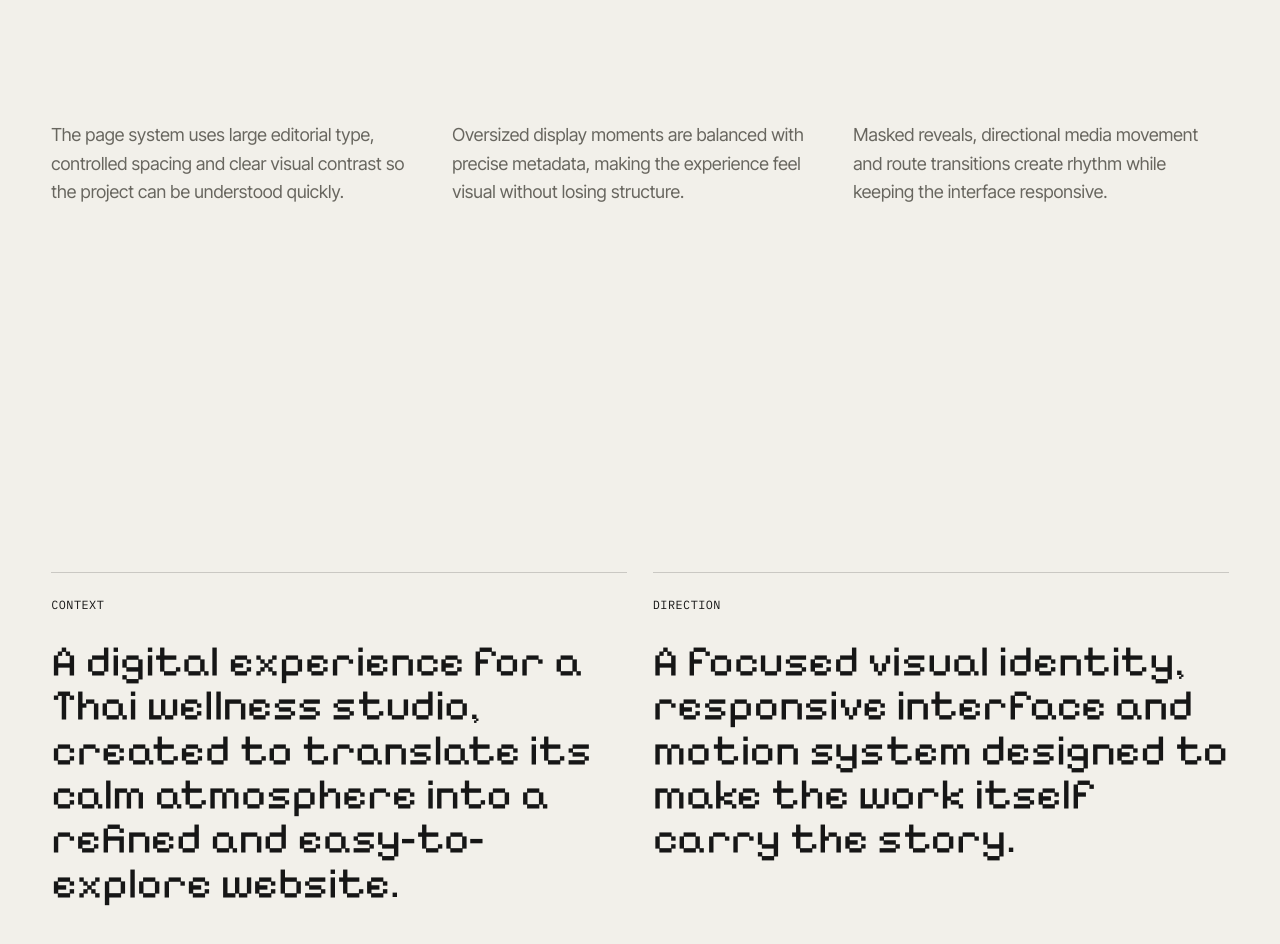
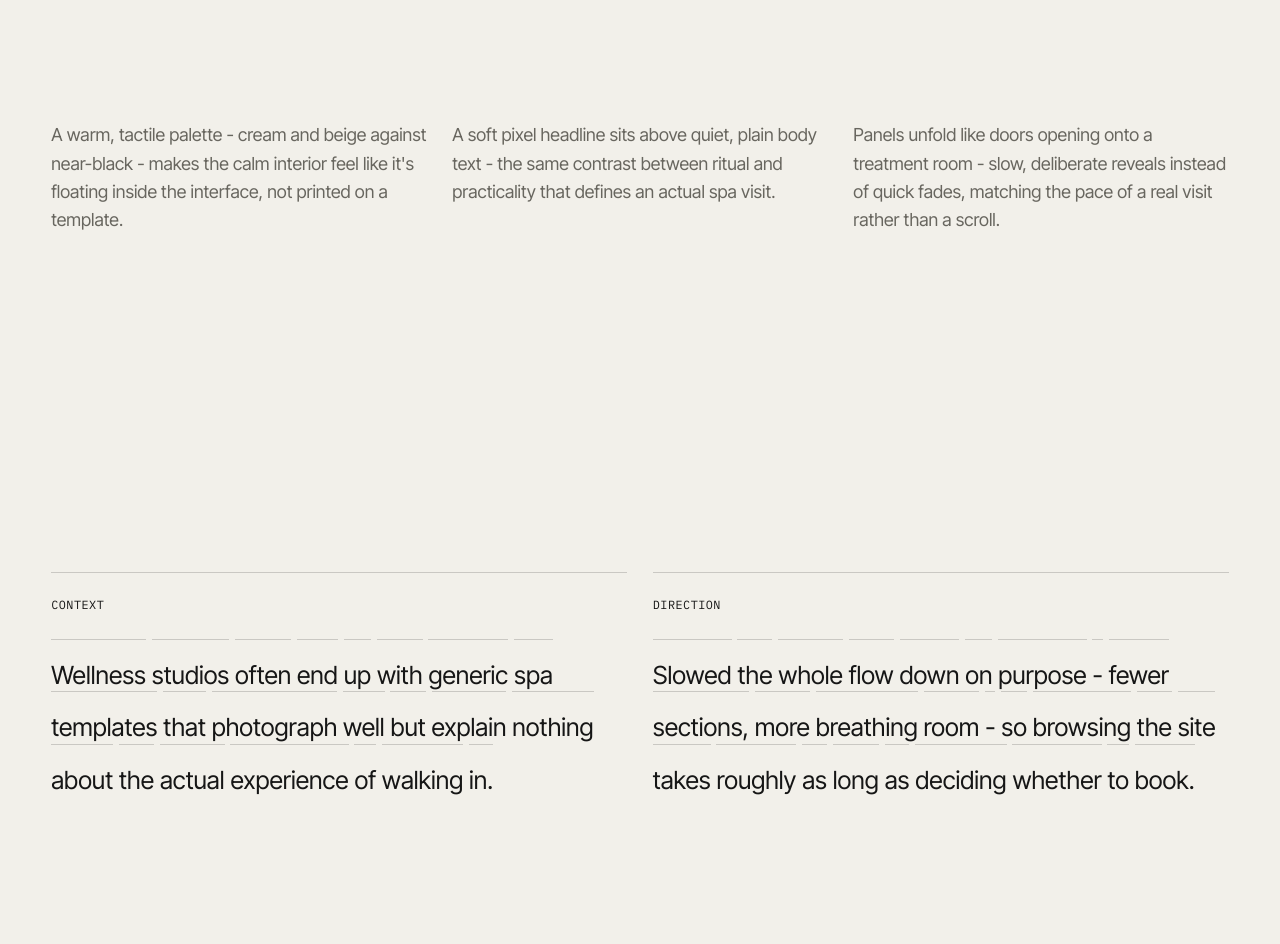
Before and after one commit to same3e/pavel-portfolio, a Next.js app: page /work/thai-nari in a window 1280 px wide. Shown: the part 1846-2790 px from the top of the page. Built offline with nearby package versions, Linux system fonts and the light colour scheme.

Commit message:
fix lyaout in projects pages  and some fixess

```diff
--- a/src/app/globals.css
+++ b/src/app/globals.css
@@ -167,8 +167,7 @@ p {
 .footer a,
 .case-meta a,
 .work-case-link,
-.text-cta,
-.next-project-link {
+.text-cta {
   position: relative;
   transition: color 180ms ease;
 }
@@ -177,8 +176,7 @@ p {
 .footer a:hover,
 .case-meta a:hover,
 .work-case-link:hover,
-.text-cta:hover,
-.next-project-link:hover {
+.text-cta:hover {
   color: inherit;
   opacity: 0.7;
 }
@@ -853,12 +851,13 @@ h2 {
 }
 
 .case-title {
-  grid-column: 1 / 13;
+  grid-column: 1 / 8;
   font-size: clamp(4.2rem, 10.8vw, 14rem);
 }
 
 .case-hero>p {
-  grid-column: 7 / 13;
+  grid-column: 8 / 13;
+  align-self: end;
   max-width: 680px;
   color: var(--text);
 }
@@ -945,9 +944,9 @@ h2 {
   max-width: 650px;
   margin-top: 26px;
   color: var(--text);
-  font-family: var(--font-display), sans-serif;
-  font-size: clamp(1.7rem, 3.4vw, 4.4rem);
-  line-height: 1.02;
+  font-family: var(--font-body), sans-serif;
+  font-size: clamp(1.2rem, 1.95vw, 2.25rem);
+  line-height: 1.26;
 }
 
 .case-cta {
@@ -962,27 +961,40 @@ h2 {
   grid-column: 7 / 9;
 }
 
-.next-project-link {
-  grid-column: 9 / 13;
-  padding-top: 16px;
+.next-project-teaser {
+  display: block;
+  width: 100%;
+  padding: clamp(48px, 8vw, 96px) max(var(--gutter), calc((100% - var(--max)) / 2));
   border-top: 1px solid var(--line);
-  color: var(--muted);
+  color: var(--text);
+  transition: background-color 220ms ease, color 220ms ease, padding-left 220ms ease;
 }
 
-.next-project-link .letter-swap {
+.next-project-label {
+  display: block;
+  margin-bottom: clamp(18px, 2.2vw, 32px);
+  color: var(--muted);
   font-family: var(--font-mono), monospace;
   font-size: 0.85rem;
   letter-spacing: 0.02em;
   text-transform: uppercase;
+  transition: color 220ms ease;
 }
 
-.next-project-link span {
-  display: block;
-  margin-top: 14px;
-  color: var(--text);
-  font-family: var(--font-display), sans-serif;
-  font-size: clamp(1.6rem, 2.8vw, 3.2rem);
-  line-height: 1;
+.next-project-teaser h2 {
+  width: min(var(--max), 100%);
+  margin: 0;
+}
+
+@media (hover: hover) and (pointer: fine) {
+  .next-project-teaser:hover {
+    padding-left: calc(max(var(--gutter), calc((100% - var(--max)) / 2)) + 18px);
+    background: color-mix(in srgb, var(--accent) 8%, transparent);
+  }
+
+  .next-project-teaser:hover .next-project-label {
+    color: var(--accent);
+  }
 }
 
 .not-found {
@@ -1064,13 +1076,13 @@ h2 {
   .about-meta-list,
   .contact>div:first-child,
   .contact-list,
+  .case-title,
   .case-hero>p,
   .case-meta,
   .case-desktop,
   .case-phone,
   .case-cta h2,
   .case-cta>.case-live-link,
-  .next-project-link,
   .not-found>div {
     grid-column: 1 / 13;
   }
--- a/src/components/ProjectCase.tsx
+++ b/src/components/ProjectCase.tsx
@@ -4,6 +4,7 @@ import Image from "next/image";
 import { LetterSwapText } from "@/components/LetterSwapText";
 import { ContactLinks, Footer, Header } from "@/components/SiteChrome";
 import { useMotionShell } from "@/components/MotionShell";
+import { SplitRevealText } from "@/components/SplitRevealText";
 import { contact, Project, projects } from "@/content/portfolio";
 
 function MetaItem({ label, value }: { label: string; value: string }) {
@@ -84,34 +85,26 @@ export function ProjectCase({ project }: { project: Project }) {
         <section className="case-details section-grid">
           <article>
             <span>Visual system</span>
-            <p>
-              The page system uses large editorial type, controlled spacing and clear visual contrast so the project can be understood quickly.
-            </p>
+            <p>{project.visualSystem}</p>
           </article>
           <article>
             <span>Typography</span>
-            <p>
-              Oversized display moments are balanced with precise metadata, making the experience feel visual without losing structure.
-            </p>
+            <p>{project.typography}</p>
           </article>
           <article>
             <span>Motion</span>
-            <p>
-              Masked reveals, directional media movement and route transitions create rhythm while keeping the interface responsive.
-            </p>
+            <p>{project.motion}</p>
           </article>
         </section>
 
         <section className="case-solution section-grid">
           <div>
             <span>Context</span>
-            <p>{project.overview}</p>
+            <SplitRevealText as="p" ariaLabel={project.context} text={project.context} mode="scroll" />
           </div>
           <div>
             <span>Direction</span>
-            <p>
-              A focused visual identity, responsive interface and motion system designed to make the work itself carry the story.
-            </p>
+            <SplitRevealText as="p" ariaLabel={project.direction} text={project.direction} mode="scroll" />
           </div>
         </section>
 
@@ -120,11 +113,12 @@ export function ProjectCase({ project }: { project: Project }) {
           <a className="text-cta case-live-link" href={project.liveUrl} target="_blank" rel="noopener noreferrer">
             <LetterSwapText label="Visit live project" />
           </a>
-          <a className="next-project-link" href={nextProject.route} onClick={openNext}>
-            <LetterSwapText label="Next project" /><br />
-            <span>{nextProject.title}</span>
-          </a>
         </section>
+
+        <a className="next-project-teaser" href={nextProject.route} onClick={openNext}>
+          <span className="next-project-label">Next project</span>
+          <h2>{nextProject.title}</h2>
+        </a>
 
         <section className="contact section-grid">
           <div>
--- a/src/content/portfolio.ts
+++ b/src/content/portfolio.ts
@@ -63,6 +63,11 @@ export type Project = {
   role: string;
   overview: string;
   description: string;
+  visualSystem: string;
+  typography: string;
+  motion: string;
+  context: string;
+  direction: string;
   route: `/work/${string}`;
   liveUrl: string;
   previewImage: string;
@@ -86,6 +91,16 @@ export const projects = [
       "A digital experience for a Thai wellness studio, created to translate its calm atmosphere into a refined and easy-to-explore website.",
     description:
       "Thai Nari is a website concept for a Thai wellness studio, designed to translate the calm atmosphere of the physical space into a refined and easy-to-explore digital experience.",
+    visualSystem:
+      "A warm, tactile palette - cream and beige against near-black - makes the calm interior feel like it's floating inside the interface, not printed on a template.",
+    typography:
+      "A soft pixel headline sits above quiet, plain body text - the same contrast between ritual and practicality that defines an actual spa visit.",
+    motion:
+      "Panels unfold like doors opening onto a treatment room - slow, deliberate reveals instead of quick fades, matching the pace of a real visit rather than a scroll.",
+    context:
+      "Wellness studios often end up with generic spa templates that photograph well but explain nothing about the actual experience of walking in.",
+    direction:
+      "Slowed the whole flow down on purpose - fewer sections, more breathing room - so browsing the site takes roughly as long as deciding whether to book.",
     route: "/work/thai-nari",
     liveUrl: "https://thai-sooty.vercel.app/",
     // TODO: add real screenshots when available: /projects/thai-nari/desktop.webp and /projects/thai-nari/mobile.webp.
@@ -105,6 +120,16 @@ export const projects = [
       "A personal portfolio focused on editorial typography, project storytelling and a responsive motion system.",
     description:
       "A personal portfolio created as a complete identity, interface and motion system for an independent web designer and developer.",
+    visualSystem:
+      "Everything here doubles as a live demo - the grid, the type scale, the color system are the actual production styles a client would get, not a mockup wrapped around fake content.",
+    typography:
+      "A light pixel display face carries only headlines and labels; every paragraph stays in a plain grotesk, so the accent reads as a signature, not a readability tax.",
+    motion:
+      "Word-by-word reveals and letter-swap hovers exist to prove the animation is hand-built with GSAP, not a template effect - the kind of detail a client notices without being told.",
+    context:
+      "A freelancer's site usually reads like a brochure - logo, services, contact - and proves nothing about how the person actually builds. This one had to work as the strongest case study in the whole portfolio.",
+    direction:
+      "Built the site itself as the pitch: real code, a working theme switch, real motion - so sending the link in a cold DM does more work than a sentence ever could.",
     route: "/work/pavel-portfolio",
     liveUrl: "https://pavel-portfolio-six.vercel.app/",
     // TODO: add real screenshots when available: /projects/pavel-portfolio/desktop.webp and /projects/pavel-portfolio/mobile.webp.
```
